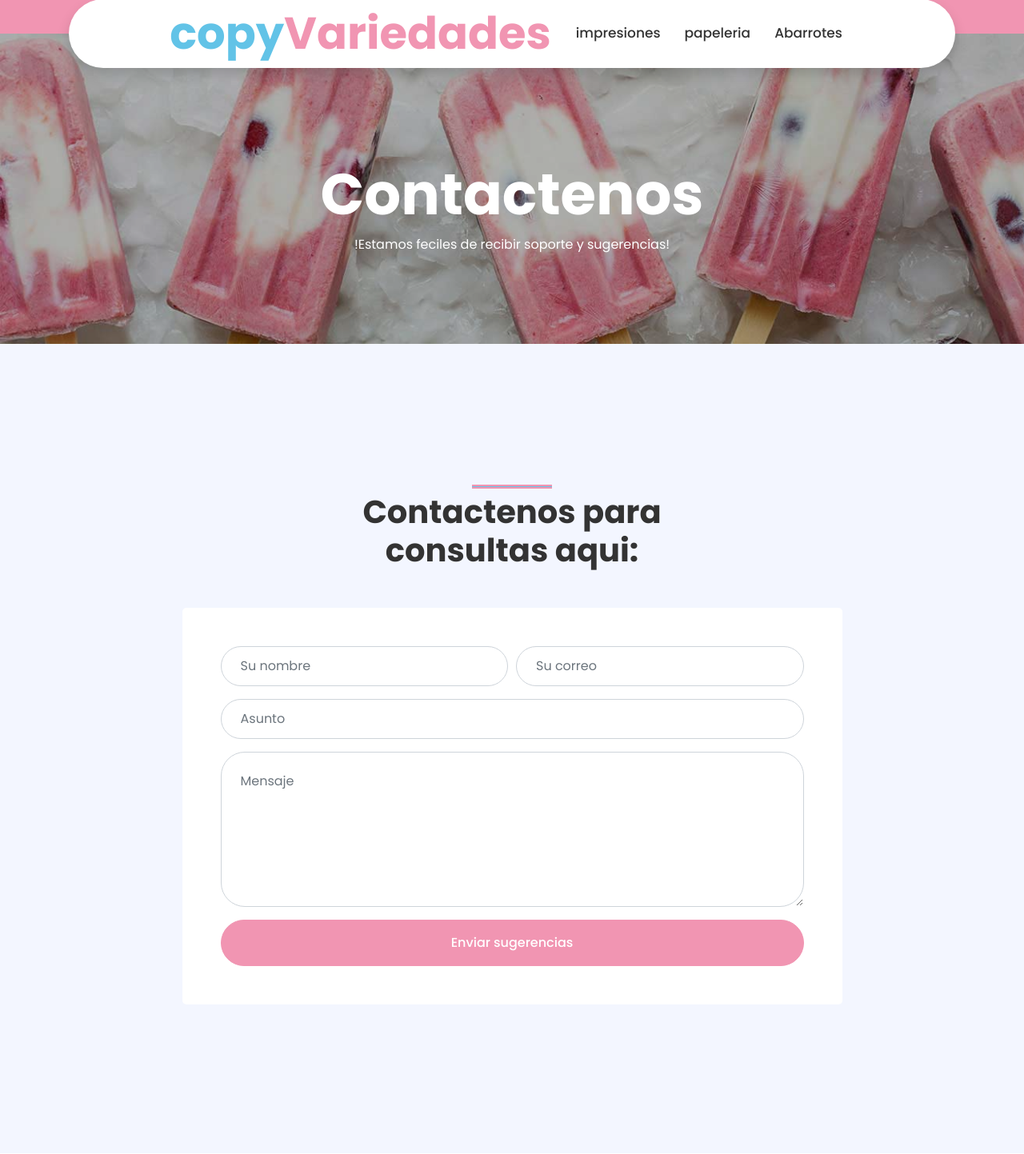
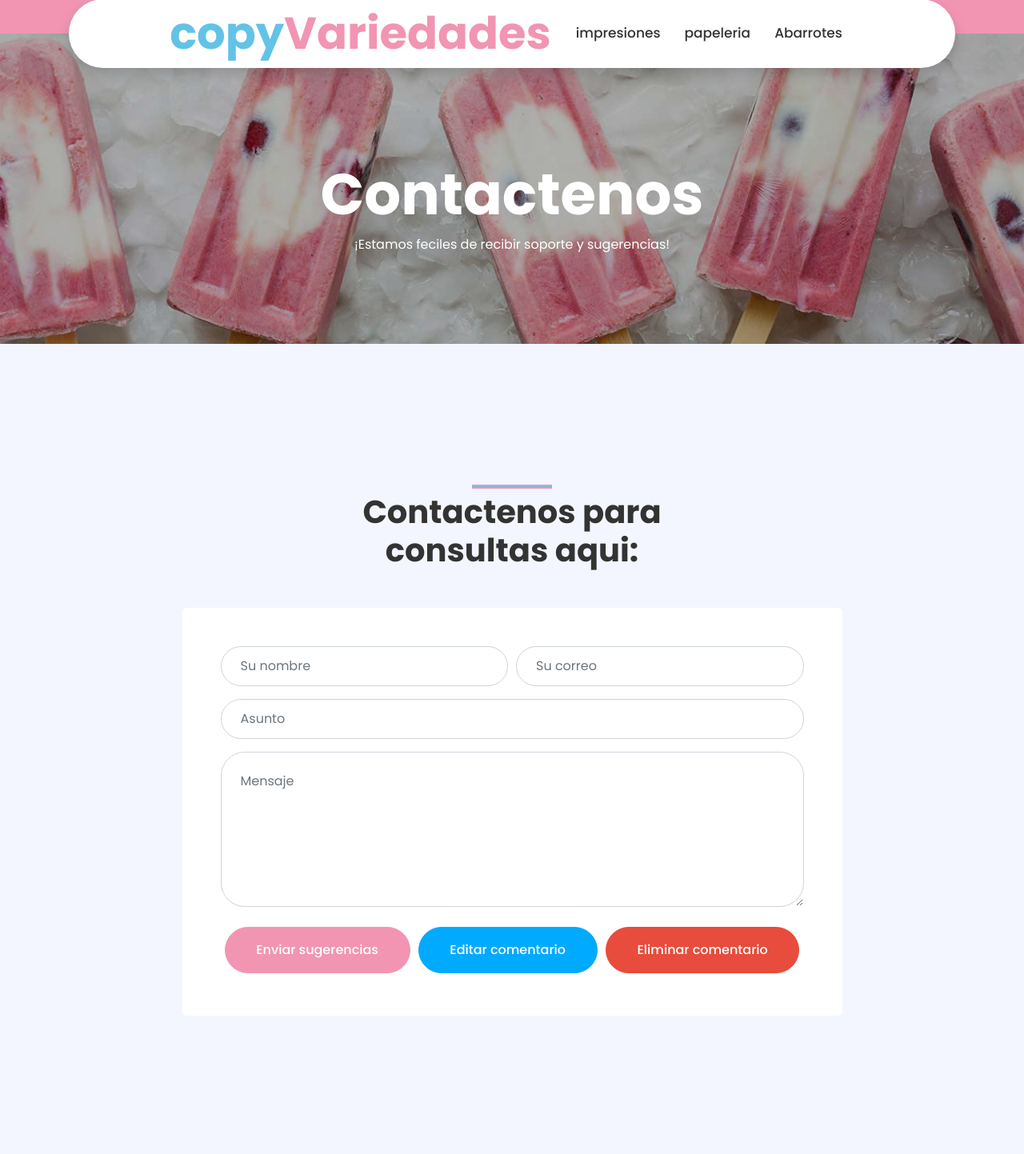
Before and after one commit to dannyRT21/Progra3-2025, a Python web app: template Templates/contact.html in a window 1280 px wide. Shown: the part 57-1500 px from the top of the page at 80% size. Run offline with Jinja, Linux system fonts and the light colour scheme; the template is opened without the code that fills it, so the values that code supplies are empty; some libraries are stand-ins or nearby versions.

Commit message:
agregue 3 botones al buzon de sugerencias

```diff
--- a/Templates/contact.html
+++ b/Templates/contact.html
@@ -23,11 +23,63 @@
     <link href="lib/lightbox/css/lightbox.min.css" rel="stylesheet">
 
     <!-- Customized Bootstrap Stylesheet -->
+    <!-- Nota: Asumimos que esta hoja de estilo existe y define btn-primary, etc. -->
     <link href="css/style.css" rel="stylesheet">
+
+    <!-- CSS Personalizado para los Nuevos Botones -->
+    <style>
+        /*
+         * Colores personalizados basados en el ejercicio anterior de CopyVariedades:
+         * Azul Principal: #00aaff
+         * Rojo de Acción: #E74C3C
+         */
+
+        /* Estilo para el botón de Consultas (Azul) */
+        .btn-secundario-azul {
+            background-color: #00aaff !important;
+            border-color: #00aaff !important;
+            color: white !important;
+        }
+        .btn-secundario-azul:hover {
+            background-color: #0099dd !important; /* Tono más oscuro para el hover */
+            border-color: #0099dd !important;
+        }
+
+        /* Estilo para el botón de Urgencias (Rojo) */
+        .btn-accion-rojo {
+            background-color: #E74C3C !important; /* Un rojo vibrante */
+            border-color: #E74C3C !important;
+            color: white !important;
+        }
+        .btn-accion-rojo:hover {
+            background-color: #C0392B !important; /* Rojo más oscuro para el hover */
+            border-color: #C0392B !important;
+        }
+
+        /* Ajuste de márgenes para la fila de botones */
+        .btn-row {
+            margin-top: 20px;
+            display: flex;
+            justify-content: space-between;
+            flex-wrap: wrap; /* Asegura que los botones se apilen en pantallas pequeñas */
+        }
+
+        .btn-row .btn {
+            flex: 1 1 30%; /* Permite que cada botón ocupe ~30% del espacio, asegurando 3 en línea */
+            margin: 5px; /* Pequeño margen entre botones */
+        }
+
+        @media (max-width: 576px) {
+             .btn-row .btn {
+                flex: 1 1 100%; /* En móviles, cada botón ocupa todo el ancho */
+                margin: 5px 0;
+            }
+        }
+    </style>
 </head>
 
 <body>
-   <!-- Topbar Start -->
+    <!-- Topbar Start -->
     <div class="container-fluid bg-primary py-3 d-none d-md-block">
         <div class="container">
             <div class="row">
@@ -99,13 +151,12 @@
 
 
 
-
     <!-- Header Start -->
     <div class="jumbotron jumbotron-fluid page-header" style="margin-bottom: 90px;">
         <div class="container text-center py-5">
             <h1 class="text-white display-3 mt-lg-5">Contactenos</h1>
             <div class="d-inline-flex align-items-center text-white">
-                <p class="m-0"><a class="text-white" href="">!Estamos feciles de recibir soporte y sugerencias!</a></p>
+                <p class="m-0"><a class="text-white" href="">¡Estamos feciles de recibir soporte y sugerencias!</a></p>
 
 
             </div>
@@ -145,9 +196,17 @@
                                 <textarea class="form-control p-4" rows="6" id="txtMensaje" placeholder="Mensaje" required="required" data-validation-required-message="Please enter your message"></textarea>
                                 <p class="help-block text-danger"></p>
                             </div>
-                            <div>
-                                <button class="btn btn-primary btn-block py-3 px-5" type="submit" id="btnEnviar">Enviar sugerencias</button>
+                            <!-- INICIO: Botones múltiples agregados aquí -->
+                            <div class="btn-row">
+                                <button class="btn btn-primary py-3 flex-fill" type="submit" id="btnEnviar">Enviar sugerencias</button>
+
+                                <!-- Nuevo Botón Azul -->
+                                <button class="btn btn-secundario-azul py-3 flex-fill" type="button">Editar comentario</button>
+
+                                <!-- Nuevo Botón Rojo -->
+                                <button class="btn btn-accion-rojo py-3 flex-fill" type="button">Eliminar comentario </button>
                             </div>
+                            <!-- FIN: Botones múltiples agregados -->
                         </form>
                     </div>
                 </div>
@@ -157,7 +216,7 @@
     <!-- Contact End -->
 
 
-   <!-- Footer Start -->
+    <!-- Footer Start -->
     <div class="container-fluid footer bg-light py-5" style="margin-top: 90px;">
         <div class="container text-center py-5">
             <div class="row">
```
